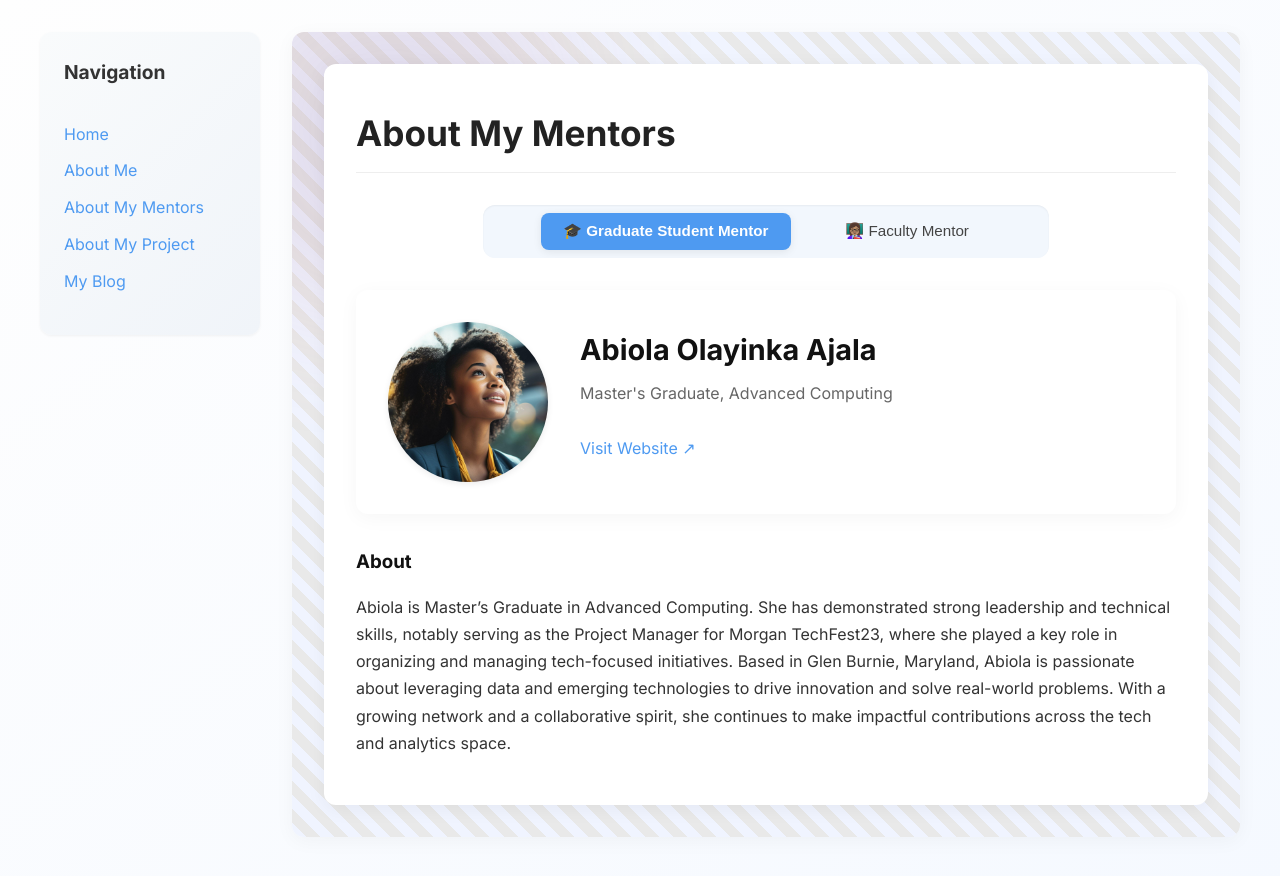
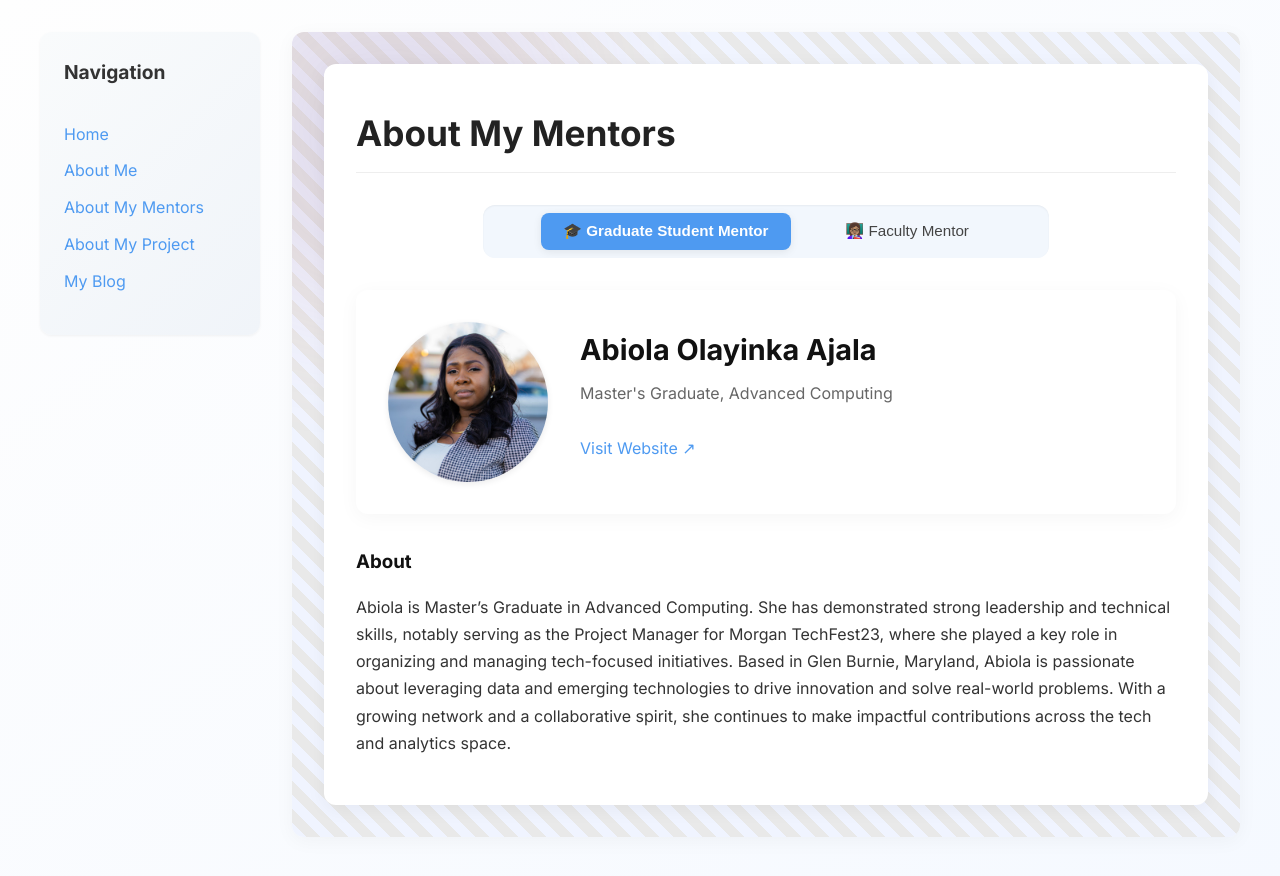
Before and after one commit to rajbariyaa/rajbariyaa.github.io, a Jekyll site: the page built from pages/about-my-mentor.md, in a window 1280 px wide. Shown: the top 876 px of the page. Built offline with Jekyll 4.4.1, drawn with Linux system fonts in a browser that asks for light colours.

Commit message:
Update about-my-mentor.md

```diff
--- a/pages/about-my-mentor.md
+++ b/pages/about-my-mentor.md
@@ -6,7 +6,7 @@ permalink: /about-my-mentor.html
 graduate_mentor:
   name: Abiola Olayinka Ajala
   title: Master's Graduate, Advanced Computing
-  image: /assets/images/graduate-student-mentor.jpg
+  image: /assets/images/abiola.jpeg
   website: https://www.linkedin.com/in/abiola-ajala-89a400272
   bio: |
     Abiola is Master's Graduate in Advanced Computing. She has demonstrated strong leadership and technical skills, notably serving as the Project Manager for Morgan TechFest23, where she played a key role in organizing and managing tech-focused initiatives. Based in Glen Burnie, Maryland, Abiola is passionate about leveraging data and emerging technologies to drive innovation and solve real-world problems. With a growing network and a collaborative spirit, she continues to make impactful contributions across the tech and analytics space.
```
Also changed, not shown: other parts of pages/about-my-mentor.md (+1 -1 lines).
